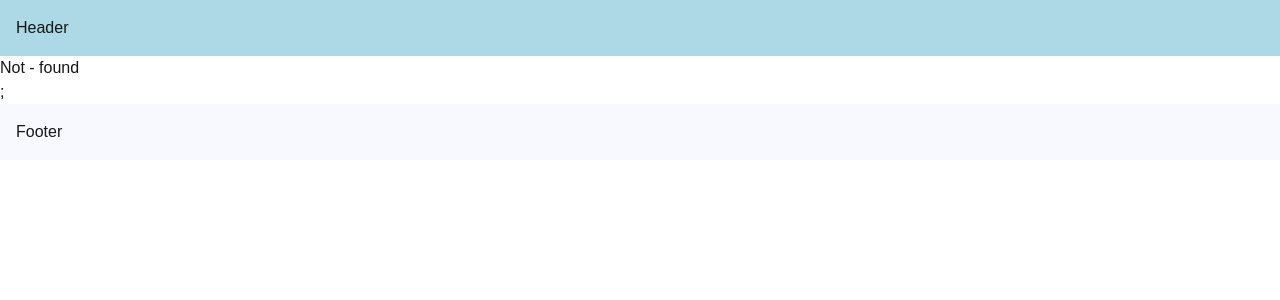
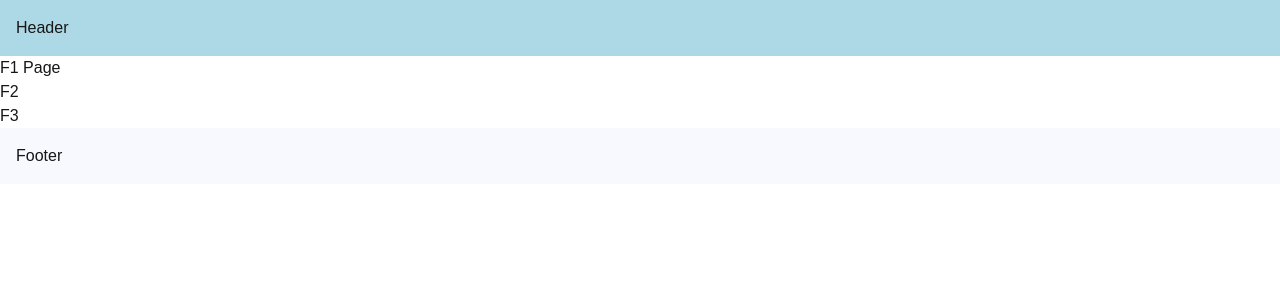
Before and after one commit to Harsha-182/NextJS, a Next.js app in the folder my-app/: page /f1 in a window 1280 px wide. Before the commit this address had no page. Shown: the top 300 px of the page. Built offline with nearby package versions, Linux system fonts and the light colour scheme.

Commit message:
Intercepting Routes

```diff
--- a/my-app/src/app/error-wrapper.tsx
+++ b/my-app/src/app/error-wrapper.tsx
@@ -38,7 +38,7 @@ const ErrorWrapper = ({children}: WrapperProps) => {
 					message='Simulated error in root layouot'
 				/>
 			</div> */}
-			<div>{children}</div>;
+			<div>{children}</div>
 		</div>
 	)
 }
--- /dev/null
+++ b/my-app/src/app/f1/(.)f2/page.tsx
@@ -0,0 +1,3 @@
+export default function InterceptedF2() {
+	return <h1>(.) Intecepted F2 Page</h1>
+}
--- /dev/null
+++ b/my-app/src/app/f1/(..)f3/page.tsx
@@ -0,0 +1,3 @@
+export default function InterceptedF3() {
+	return <h1>(..) Intecepted F3 Page</h1>
+}
--- /dev/null
+++ b/my-app/src/app/f1/f2/(..)(..)f4/page.tsx
@@ -0,0 +1,3 @@
+export default function InterceptedF4() {
+	return <h1>(..)(..) Intecepted F4 Page</h1>
+}
--- /dev/null
+++ b/my-app/src/app/f1/f2/inner-f2/(...)f5/page.tsx
@@ -0,0 +1,3 @@
+export default function InterceptedF5() {
+	return <h1>(...) Intecepted F5 Page</h1>
+}
--- /dev/null
+++ b/my-app/src/app/f1/f2/inner-f2/page.tsx
@@ -0,0 +1,12 @@
+import Link from "next/link";
+
+export default function InnerF2(){
+	return(
+		<>
+			<h1>Inner F2 Page</h1>
+			<div>
+				<Link href="/f5">F5</Link>
+			</div>
+		</>
+	)
+}
--- /dev/null
+++ b/my-app/src/app/f1/f2/page.tsx
@@ -0,0 +1,5 @@
+import Link from "next/link"
+
+export default function f2() {
+	return <h1>F2 Page <Link href="/f4">F4</Link> </h1>
+}
--- /dev/null
+++ b/my-app/src/app/f1/page.tsx
@@ -0,0 +1,15 @@
+import Link from "next/link"
+
+export default function f1() {
+	return (
+		<div>
+			<h1>F1 Page</h1>
+			<div>
+				<Link href={"/f1/f2"}>F2</Link>
+			</div>
+			<div>
+				<Link href={"/f3"}>F3</Link>
+			</div>
+		</div>
+	)
+}
--- /dev/null
+++ b/my-app/src/app/f3/page.tsx
@@ -0,0 +1,3 @@
+export default function f3() {
+	return <h1>F3 Page</h1>
+}
--- /dev/null
+++ b/my-app/src/app/f4/page.tsx
@@ -0,0 +1,3 @@
+export default function f4() {
+	return <h1>F4 Page</h1>
+}
--- /dev/null
+++ b/my-app/src/app/f5/page.tsx
@@ -0,0 +1,3 @@
+export default function F5() {
+	return <h1>F5 Page</h1>
+}
```
